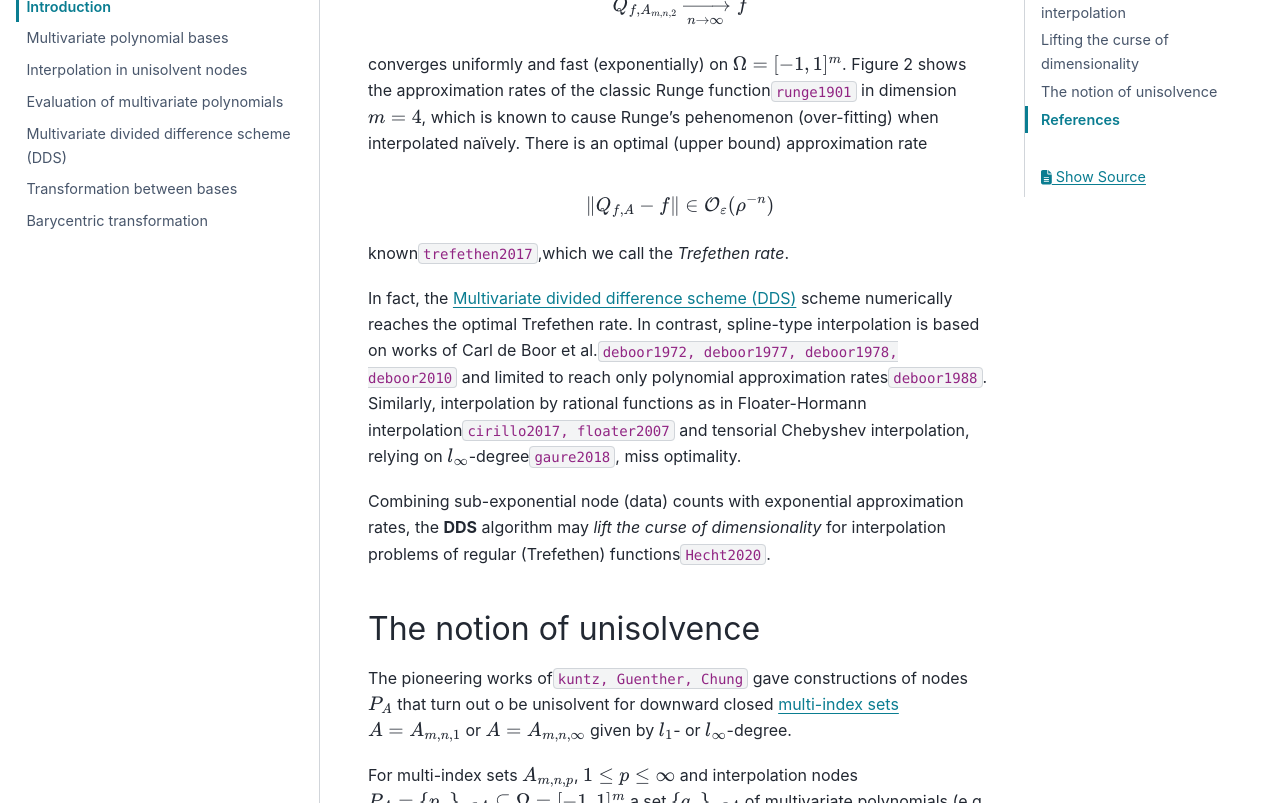
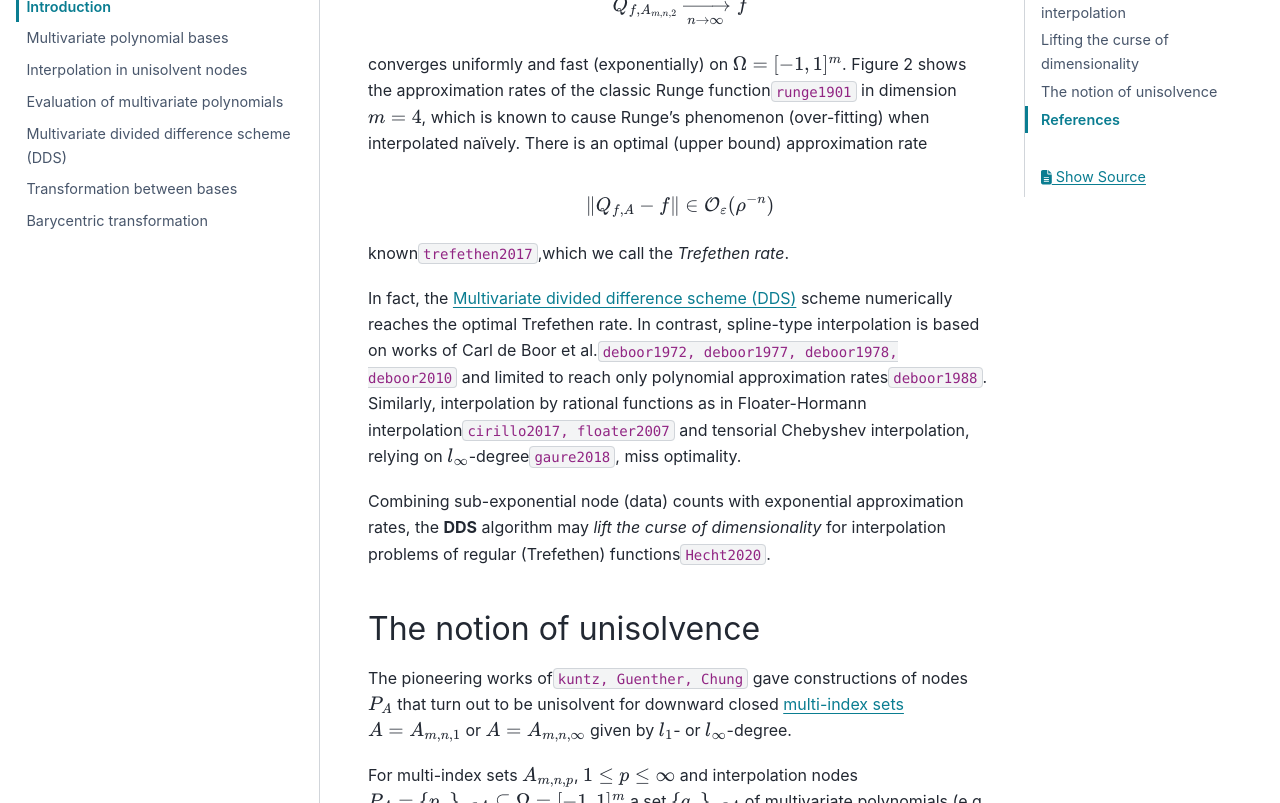
Before and after one commit to casus/minterpy, a Sphinx documentation site: the page built from docs/fundamentals/introduction.rst, in a window 1280 px wide and 1400 px high, scrolled down 2955 px. Shown: the part 153-956 px from the top of the window. Built offline with Sphinx 7.4.7 and the PyData theme 0.15.4, drawn with Linux system fonts in a browser that asks for light colours; cross-references to code outside the pages are shown as plain code.

Commit message:
Fix of typos in the docs fundamentals section

```diff
--- a/docs/fundamentals/introduction.rst
+++ b/docs/fundamentals/introduction.rst
@@ -126,7 +126,7 @@
 
 converges uniformly and fast (exponentially) on :math:`\Omega = [-1,1]^m`.
 Figure 2 shows the approximation rates of the classic Runge function\ :footcite:`runge1901` in dimension :math:`m=4`,
-which is known to cause Runge's pehenomenon (over-fitting) when interpolated naïvely.
+which is known to cause Runge's phenomenon (over-fitting) when interpolated naïvely.
 There is an optimal (upper bound) approximation rate
 
 .. math::
@@ -151,7 +151,7 @@
 #########################
 
 
-The pioneering works of\ :footcite:`kuntz, Guenther, Chung` gave constructions of nodes :math:`P_A` that turn out o be unisolvent
+The pioneering works of\ :footcite:`kuntz, Guenther, Chung` gave constructions of nodes :math:`P_A` that turn out to be unisolvent
 for downward closed :ref:`multi-index sets <fundamentals/polynomial-bases:Multi-index sets and polynomial degree>`  :math:`A= A_{m,n,1}` or :math:`A =A_{m,n,\infty}`
 given by :math:`l_1`- or :math:`l_\infty`-degree.
 
```
